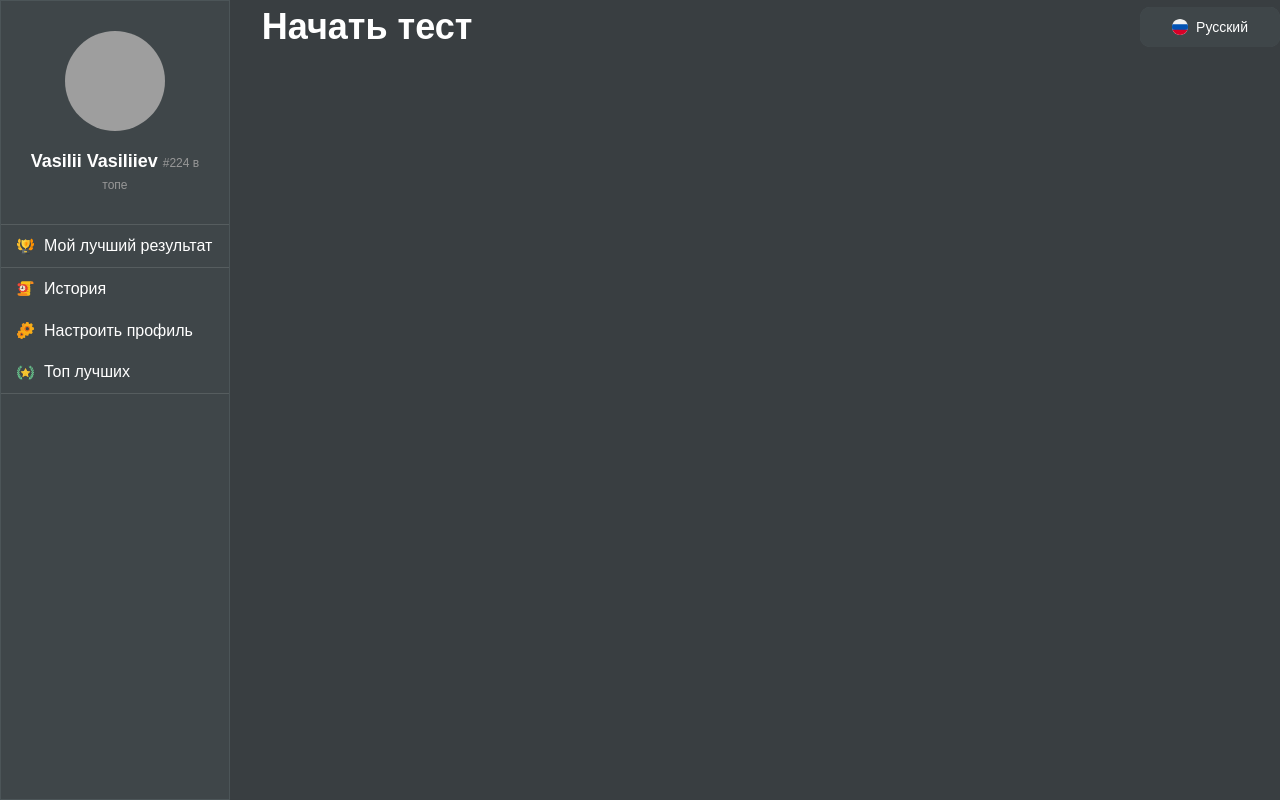
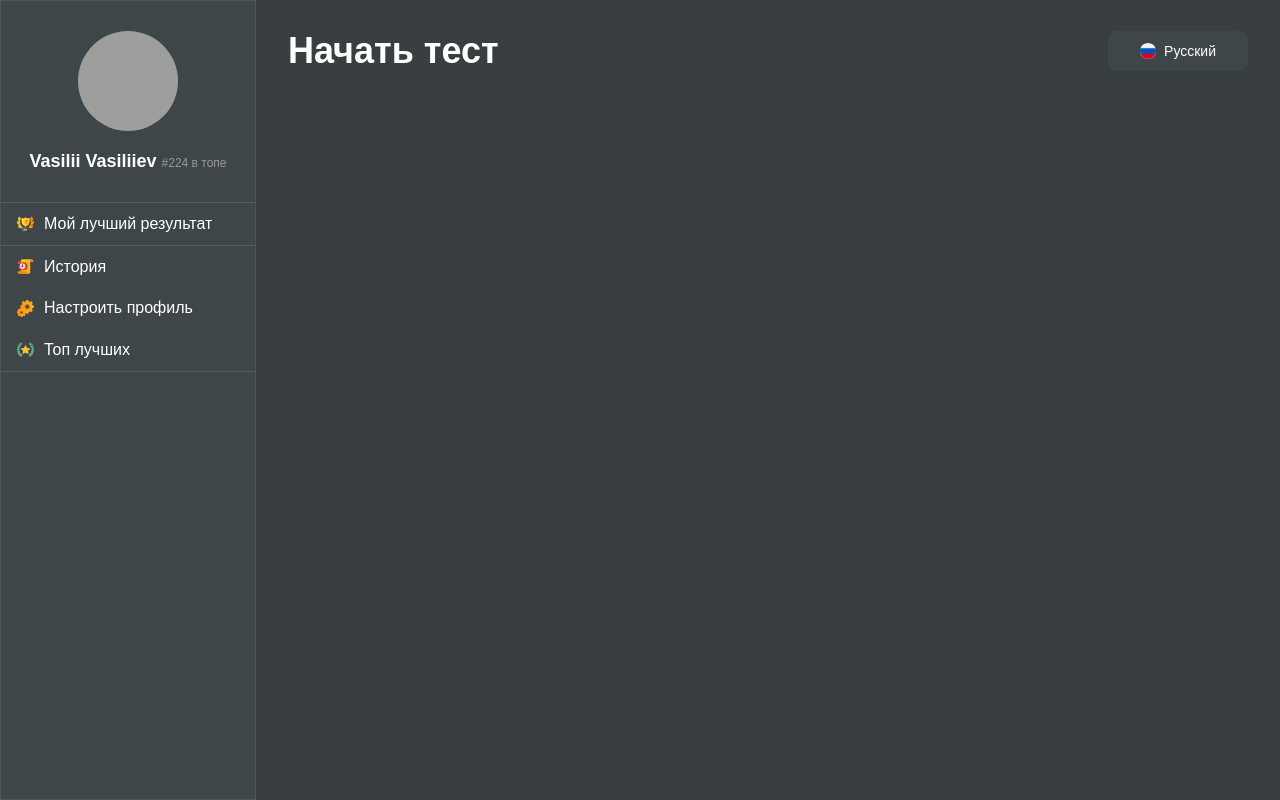
Before and after one commit to IslamTashiev/print-speed-test-app, a React (Vite) app: page / in a window 1280 px wide. Built offline with nearby package versions, Linux system fonts and the light colour scheme; grey boxes are pictures that could not be loaded; a web font is replaced by a local one.

Commit message:
fixed layout

```diff
--- a/src/App.tsx
+++ b/src/App.tsx
@@ -4,7 +4,7 @@ import SideBar from "./components/SideBar/SideBar";
 
 function App() {
 	return (
-		<Box display='flex' gap={4}>
+		<Box display='flex'>
 			<SideBar />
 			<Router />
 		</Box>
--- a/src/components/PageHead/PageHead.tsx
+++ b/src/components/PageHead/PageHead.tsx
@@ -1,5 +1,5 @@
 import React from "react";
-import { Box, Typography } from "@mui/material";
+import { Box, Typography, styled } from "@mui/material";
 import LanguageSelector from "./LanguageSelector";
 
 interface IPageHeadProps {
@@ -8,13 +8,20 @@ interface IPageHeadProps {
 
 const PageHead = ({ title }: IPageHeadProps) => {
 	return (
-		<Box display='flex' justifyContent='space-between' alignItems='center'>
+		<PageHeadWrapper>
 			<Typography variant='h1' color='primary.main' fontSize={36}>
 				{title}
 			</Typography>
 			<LanguageSelector />
-		</Box>
+		</PageHeadWrapper>
 	);
 };
 
+const PageHeadWrapper = styled(Box)(() => ({
+	display: "flex",
+	justifyContent: "space-between",
+	alignItems: "center",
+	marginTop: 24,
+}));
+
 export default PageHead;
--- a/src/components/SideBar/SideBar.tsx
+++ b/src/components/SideBar/SideBar.tsx
@@ -59,7 +59,8 @@ const SideBar = () => {
 
 const SideBarWrapper = styled(Box)(() => ({
 	padding: "30px 0px",
-	maxWidth: 250,
+	maxWidth: "20%",
+	width: "100%",
 	background: "#3F4649",
 	height: "100vh",
 	border: "1px solid #4C5558",
--- a/src/pages/MainPage.tsx
+++ b/src/pages/MainPage.tsx
@@ -15,6 +15,7 @@ const MainPage = ({ title }: IMainPageProps) => {
 
 const MainPageWrapper = styled(Box)(() => ({
 	width: "80%",
+	padding: "0 32px",
 }));
 
 export default MainPage;
```
